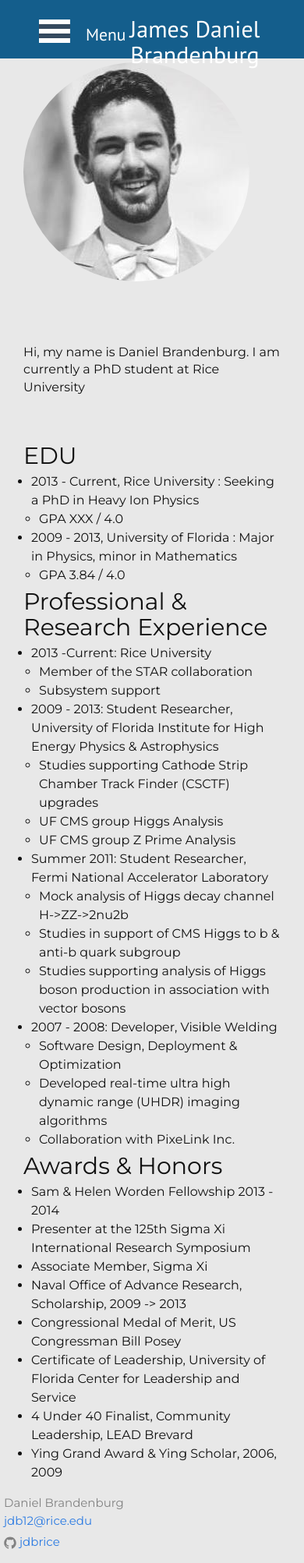
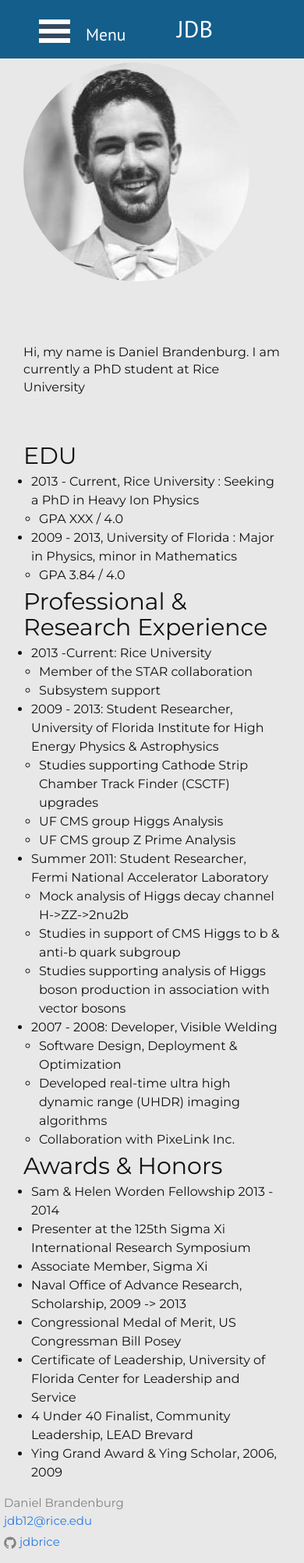
Before and after one commit to jdbrice/ResearchWebPortfolio, a Jekyll site: the page built from index.html, in a window 390 px wide. Shown: the whole page at 78% size. Built offline with Jekyll 4.4.1, drawn with Linux system fonts in a browser that asks for light colours.

Commit message:
Added some responsiveness to the pusher menu and header

```diff
--- a/_includes/header.html
+++ b/_includes/header.html
@@ -1,6 +1,9 @@
 <header class="header-sticky">
 
 	<a href="#" id="trigger" class="menu-trigger">Menu</a>
-	<a href="{{ site.baseurl }}/"><h2>James Daniel Brandenburg</h2></a>
+	<a href="{{ site.baseurl }}/">
+		<h2 class="hidden-xs">James Daniel Brandenburg</h2>
+		<h2 class="visible-xs">JDB</h2>
+	</a>
 
 </header>
--- a/_sass/multilevel-pusher.scss
+++ b/_sass/multilevel-pusher.scss
@@ -43,11 +43,15 @@
 	top: 0;
 	left: 0;
 	z-index: 1;
-	width: 300px;
+
 	height: 100%;
 	-webkit-transform: translate3d(-100%, 0, 0);
 	-moz-transform: translate3d(-100%, 0, 0);
 	transform: translate3d(-100%, 0, 0);
+	width: 200px;
+	@media (min-width: $screen-sm-min) {
+		width: 300px;
+	}
 }
 
 .mp-level {
@@ -167,7 +171,10 @@
 	color: rgba(0,0,0,0.4);
 	text-shadow: 0 0 1px rgba(0,0,0,0.1);
 	font-weight: 300;
-	font-size: 2em;
+	font-size: 1.2em;
+	@media (min-width: $screen-sm-min) {
+		font-size: 2em;
+	}
 }
 
 .mp-menu.mp-overlap h2::before {
@@ -209,7 +216,10 @@
 	outline: none;
 	box-shadow: inset 0 -1px rgba(0,0,0,0.2);
 	text-shadow: 0 0 1px rgba(255,255,255,0.1);
-	font-size: 1.4em;
+	font-size: .9em;
+	@media (min-width: $screen-sm-min) {
+		font-size: 1.4em;
+	}
 	-webkit-transition: background 0.3s, box-shadow 0.3s;
 	-moz-transition: background 0.3s, box-shadow 0.3s;
 	transition: background 0.3s, box-shadow 0.3s;
```
